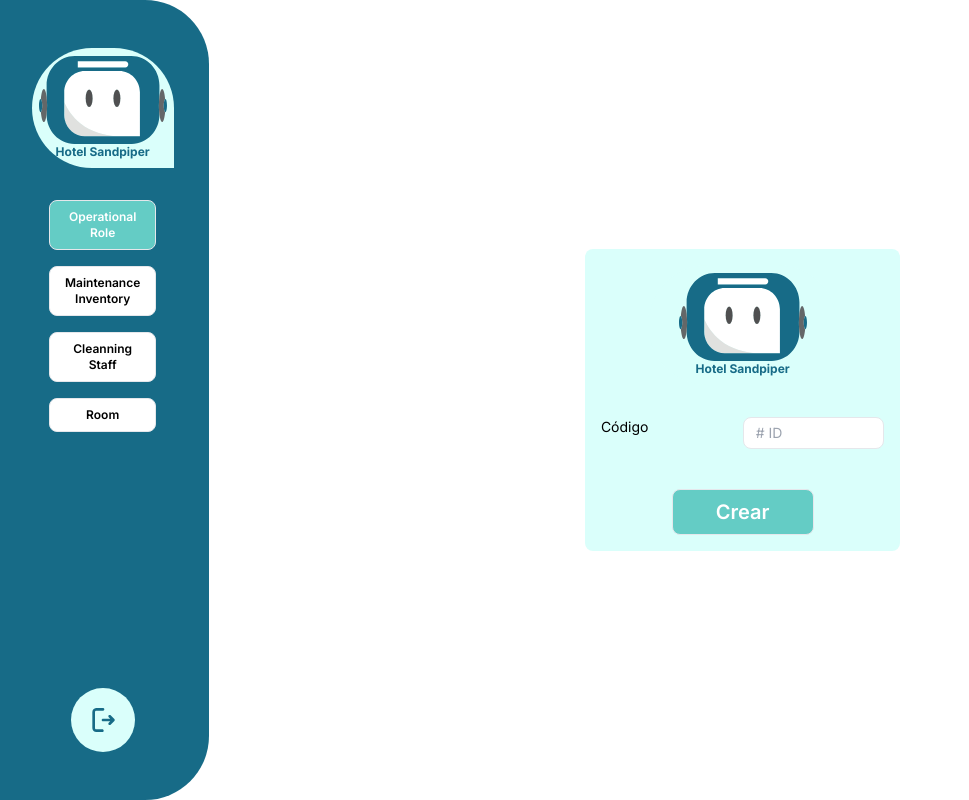
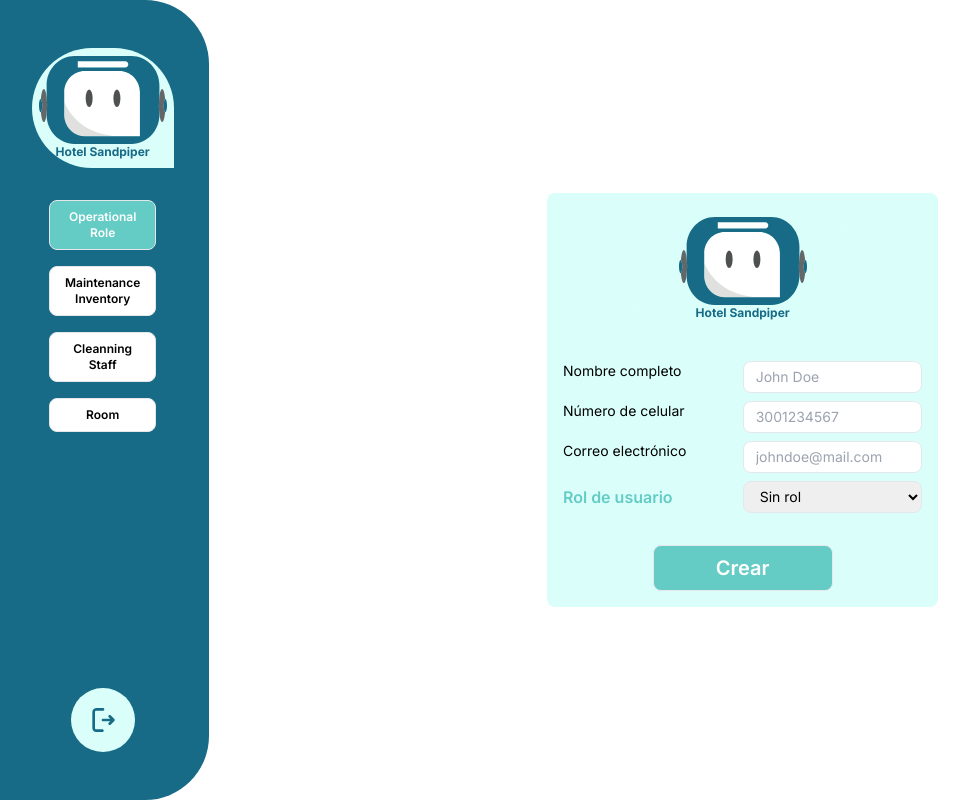
Before and after one commit to Alejou343/hotel-sandpiper, a Next.js app: page /cleanning_staff/1 in a window 1280 px wide. Shown: the whole page, without its empty margins (4-973 px from the left). Built offline with nearby package versions, Linux system fonts and the light colour scheme.

Commit message:
Feat: Create personal forms

```diff
--- a/src/app/cleanning_staff/[item]/page.jsx
+++ b/src/app/cleanning_staff/[item]/page.jsx
@@ -1,16 +1,13 @@
 "use client"
 import React from 'react'
-import { usePathname } from 'next/navigation'
 import Layout from '@/containers/Layout'
-import RoomCreateForm from '@/containers/RoomCreateForm'
+import PersonalCreateForm from '@/containers/PersonalCreateForm'
 
 const page = () => {
 
-    const pathname = usePathname()
-
   return (
     <Layout>
-      <RoomCreateForm />
+      <PersonalCreateForm />
     </Layout>
   )
 }
--- a/src/app/maintenance_inventory/[item]/page.jsx
+++ b/src/app/maintenance_inventory/[item]/page.jsx
@@ -1,15 +1,13 @@
 "use client"
 import React from 'react'
-import { usePathname } from 'next/navigation'
 import Layout from '@/containers/Layout'
+import PersonalCreateForm from '@/containers/PersonalCreateForm'
 
 const page = () => {
 
-    const pathname = usePathname()
-
   return (
     <Layout>
-      <div>Visualización de la ruta {pathname}</div>
+      <PersonalCreateForm />
     </Layout>
   )
 }
--- a/src/app/operational_role/[item]/page.jsx
+++ b/src/app/operational_role/[item]/page.jsx
@@ -1,15 +1,13 @@
 "use client"
 import React from 'react'
-import { usePathname } from 'next/navigation'
 import Layout from '@/containers/Layout'
+import PersonalCreateForm from '@/containers/PersonalCreateForm'
 
 const page = () => {
 
-    const pathname = usePathname()
-
   return (
     <Layout>
-      <div>Visualización de la ruta {pathname}</div>
+      <PersonalCreateForm />
     </Layout>
   )
 }
--- a/src/components/FormSelect/index.jsx
+++ b/src/components/FormSelect/index.jsx
@@ -5,8 +5,8 @@ const Index = ({ list, onChange, id, value, label, className }) => {
     return (
         <div className="select-form flex items-center justify-between">
             <label htmlFor={id} className="form-label text-secondary font-semibold text-md">{label}</label>
-            <select id={id} className={`h-9 px-3 rounded-lg border text-sm ${className?.select}`} aria-label="Default select example" onChange={onChange} value={value} required>
-                <option value="v/c">{"v/c"}</option>
+            <select id={id} className={`h-8 px-3 rounded-lg border text-sm ${className?.select}`} aria-label="Default select example" onChange={onChange} value={value} required>
+                <option value="">{"Sin rol"}</option>
                 {list?.map((rol, i) => <option key={i} value={rol}> {rol} </option>)}
             </select>
         </div>
--- a/src/components/TableRooms/index.jsx
+++ b/src/components/TableRooms/index.jsx
@@ -1,6 +1,7 @@
 import React, { useEffect, useState } from 'react';
 import axios from 'axios';
 import { useItem } from '@/context/ItemContext';
+import Image from 'next/image';
 
 const Index = ({ endpoint, title }) => {
     const { item } = useItem();
@@ -46,8 +47,12 @@ const Index = ({ endpoint, title }) => {
                                     {row[key] || ''}
                                 </td>
                             ))}
-                            <td className='border px-2 text-center text-sm'>Editar</td>
-                            <td className='border px-2 text-center text-sm'>Eliminar</td>
+                            <td className='border px-2 text-center text-sm'>
+                                <Image src='/assets/edit.svg' width={15} height={15} className='mx-auto'/>
+                            </td>
+                            <td className='border px-2 text-center text-sm'>
+                                <Image src='/assets/delete.svg' width={15} height={15} className='mx-auto'/>
+                            </td>
                         </tr>
                     ))}
                 </tbody>
--- a/src/containers/Login/index.jsx
+++ b/src/containers/Login/index.jsx
@@ -7,7 +7,7 @@ import Button from '@/components/Button';
 import Loader from '@/components/Loader';
 import { useRouter } from 'next/navigation';
 import SideHeader from '@/components/SideHeader';
-import FormSection from '@/components/FormSection';
+import LoginSection from '@/components/LoginSection';
 import CheckSection from '@/components/CheckSection';
 import PasswordSection from '@/components/PasswordSection';
 
@@ -74,7 +74,7 @@ const Index = () => {
     <form className="flex flex-col gap-4 bg-auxiliar p-4 rounded-lg" onSubmit={onLoginSubmit}>
         <Loader active={loaderActive} />
         <SideHeader to="/" />
-        <FormSection
+        <LoginSection
             label="Nombre de usuario"
             className={"w-full"}
             type="text"
--- a/src/containers/RoomCreateForm/index.jsx
+++ b/src/containers/PersonalCreateForm/index.jsx
@@ -3,20 +3,29 @@ import axios from 'axios';
 import React from 'react';
 import Button from '@/components/Button';
 import Loader from '@/components/Loader';
-import { useRouter } from 'next/navigation';
+import { useRouter, usePathname } from 'next/navigation';
 import FormSelect from '@/components/FormSelect';
 import SideHeader from '@/components/SideHeader';
 import FormSection from '@/components/FormSection';
 
 const Index = () => {
 
+    const roles = {
+        cleanning_staff: ['Hk Supervisor', 'HouseKeeper', 'HM Supervisor', 'HouseMan'],
+        maintenance_inventory: ['building manager', 'quality control', 'lost y found', 'inventory', 'mt supervisor', 'maintenace tech', 'painter'],
+        operational_role: ['resort manager', 'general manager', 'remo supervisor', 'room control', 'front desk', 'assistan manager', 'remodeling official']
+    }
+
     const router = useRouter()
+    const pathName = usePathname()
     const [alert, setAlert] = React.useState('')
     const [warning, setWarning] = React.useState('')
     const [loaderActive, setLoaderActive] = React.useState(false)
     const [formData, setFormData] = React.useState({
-        number_room: '',
-        name_category_room: 'v/c',
+        fullName: '',
+        phone: '',
+        email: '',
+        role: ''
     });
 
     const handleInputChange = (e) => {
@@ -55,30 +64,13 @@ const Index = () => {
     <form className="flex flex-col bg-auxiliar p-4 rounded-lg w-[18rem]" onSubmit={onFormatSubmit}>
         <Loader active={loaderActive} />
         <SideHeader to="/" />
-        <FormSection
-            type="number"
-            id="number_room"
-            placeholder="# ID"
-            label="Código"
-            onChange={handleInputChange}
-            value={formData.number_room}
-        />
-        {/* <FormSelect
-            label="Estado"
-            id="name_category_room"
-            list={['v/c', 'o', 'v/d', 'ooo', 'clean/in', 'clean/out', 'p/s']}
-            onChange={handleInputChange}
-            className={{select: "cursor-pointer"}}
-            value={formData.name_category_room}
-        /> */}
+        <FormSection type="text" id="fullName" placeholder="John Doe" label="Nombre completo" onChange={handleInputChange} value={formData.fullName} />
+        <FormSection type="text" id="phone" placeholder="3001234567" label="Número de celular" onChange={handleInputChange} value={formData.phone} />
+        <FormSection type="text" id="email" placeholder="johndoe@mail.com" label="Correo electrónico" onChange={handleInputChange} value={formData.email} />
+        <FormSelect list={roles[`${pathName?.split('/')[1]}`]} id="role" label="Rol de usuario" onChange={handleInputChange} value={formData.role} className={{select: 'w-1/2'}} />
         <p className='text-xs my-2 text-primary text-center'> {alert} </p>
         <p className='text-xs my-2 text-red-500 text-center'> {warning} </p>
-        <Button
-            type="submit"
-            className="bg-secondary"
-        >
-            Crear
-        </Button>
+        <Button type="submit" className="bg-secondary"> Crear </Button>
     </form>
   )
 }
```
